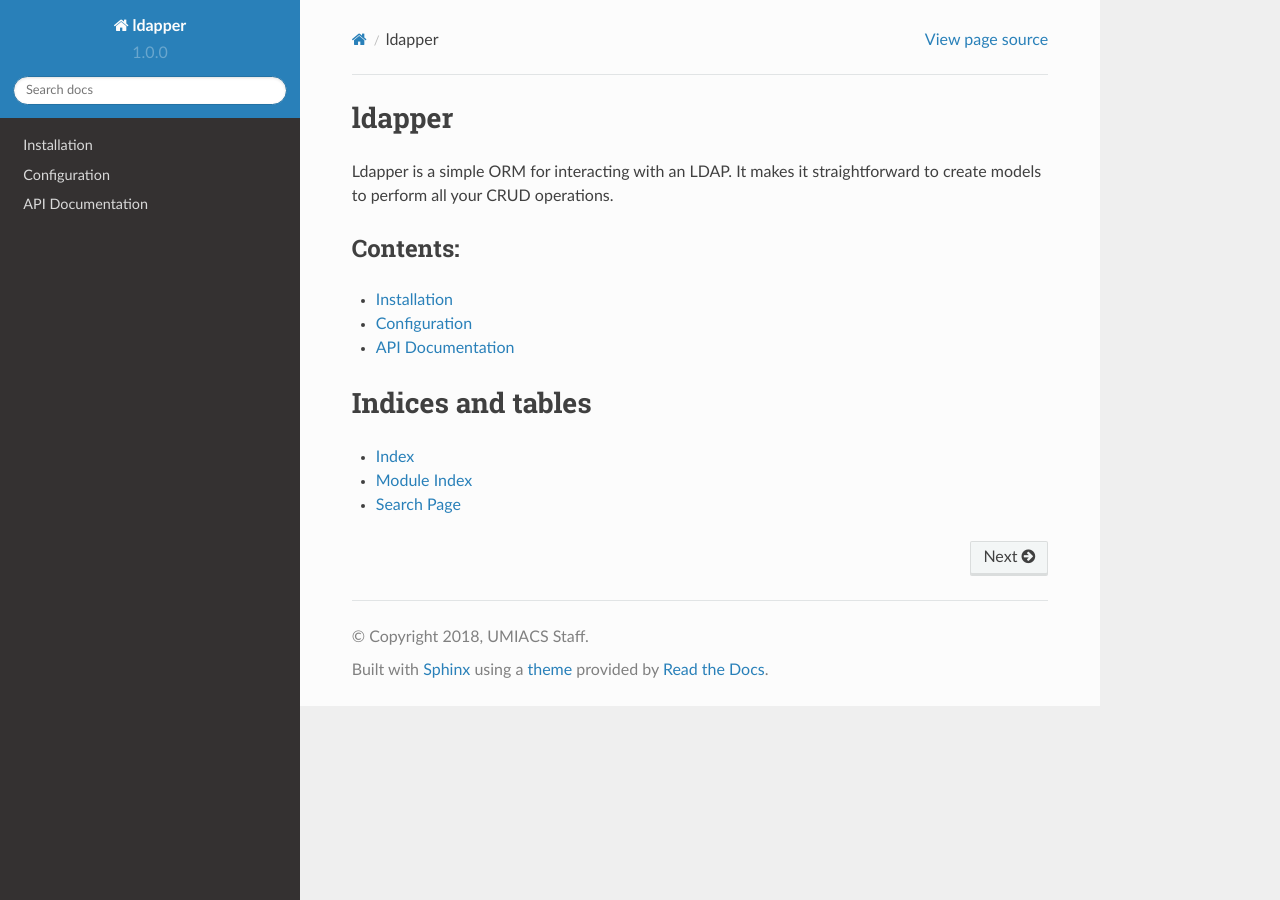
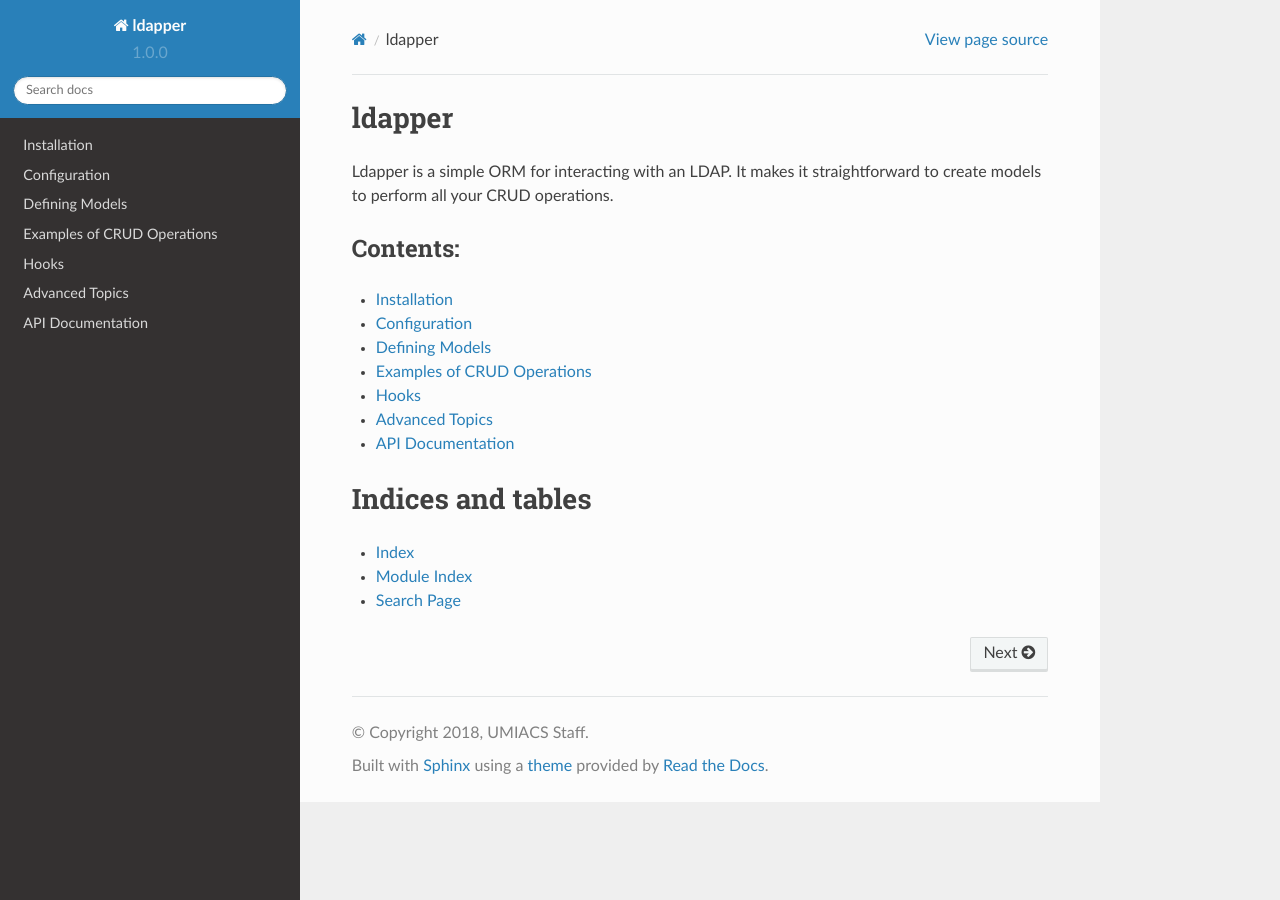
Before and after one commit to UMIACS/ldapper, a Sphinx documentation site: the page built from docs/index.rst, in a window 1280 px wide. Built offline with Sphinx 7.4.7 and the Read the Docs theme 2.0.0, drawn with Linux system fonts in a browser that asks for light colours.

Commit message:
Added more documentation topics

```diff
--- a/docs/index.rst
+++ b/docs/index.rst
@@ -19,6 +19,10 @@ Contents:
 
    ldapper/installation
    ldapper/configuration
+   ldapper/defining-models
+   ldapper/crud-operation-examples
+   ldapper/hooks
+   ldapper/advanced-topics
    api
 
 
--- /dev/null
+++ b/docs/ldapper/advanced-topics.rst
@@ -0,0 +1,2 @@
+Advanced Topics
+===============
--- /dev/null
+++ b/docs/ldapper/crud-operation-examples.rst
@@ -0,0 +1,2 @@
+Examples of CRUD Operations
+===========================
--- /dev/null
+++ b/docs/ldapper/defining-models.rst
@@ -0,0 +1,2 @@
+Defining Models
+===============
--- /dev/null
+++ b/docs/ldapper/hooks.rst
@@ -0,0 +1,2 @@
+Hooks
+=====
```
